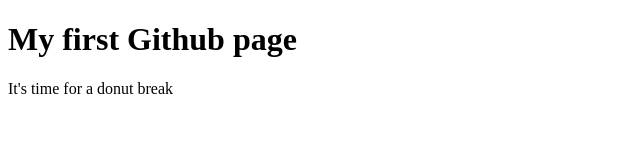
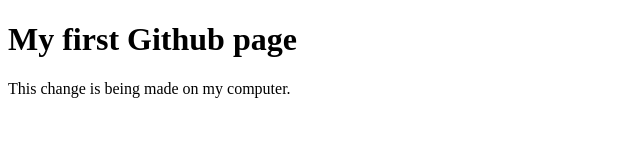
Before and after one commit to jweagle/jweagle.github.io, a plain HTML site: page index.html in a window 1280 px wide. Shown: the whole page, without its empty margins (0-640 px from the left). Drawn offline with Linux system fonts and the light colour scheme.

Commit message:
james.weagle@libertymutual.com

```diff
--- a/index.html
+++ b/index.html
@@ -7,6 +7,6 @@
 
 <body>
 <h1>My first Github page</h1>
-  <p>It's time for a donut break</p>
+  <p>This change is being made on my computer.</p>
 </body>
 </html>
```
